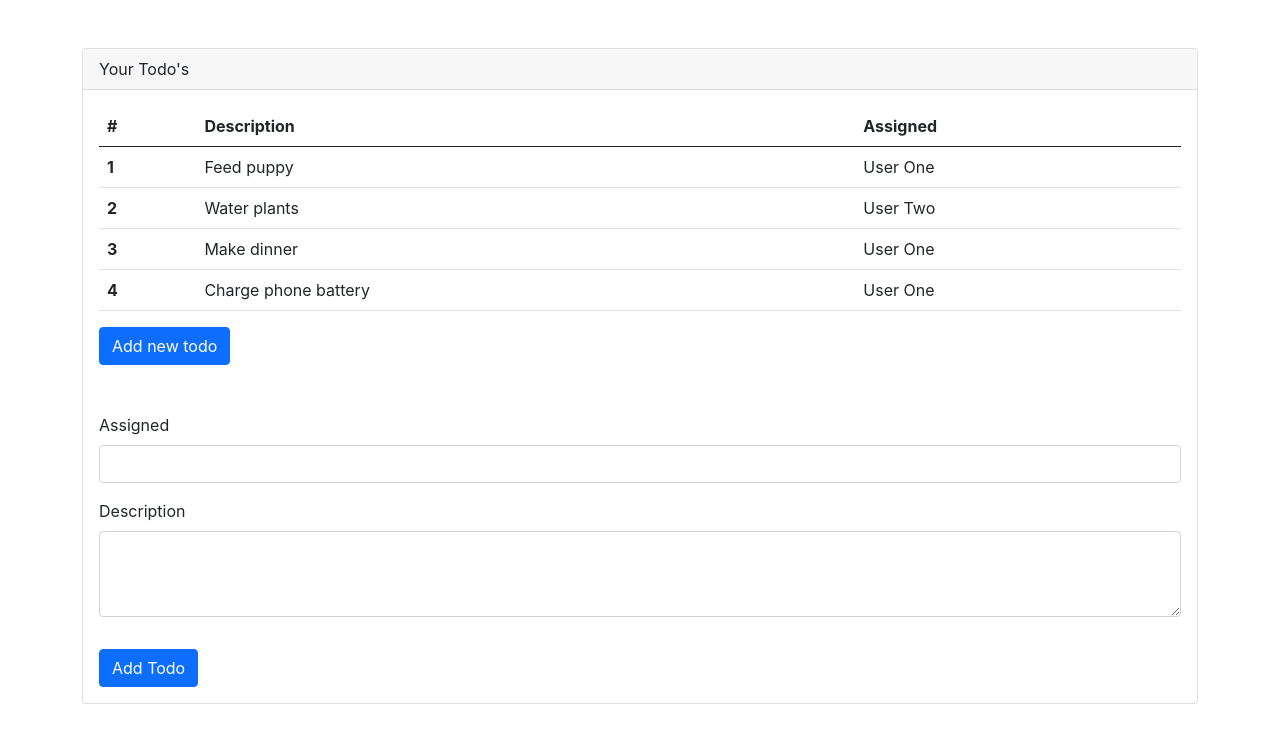
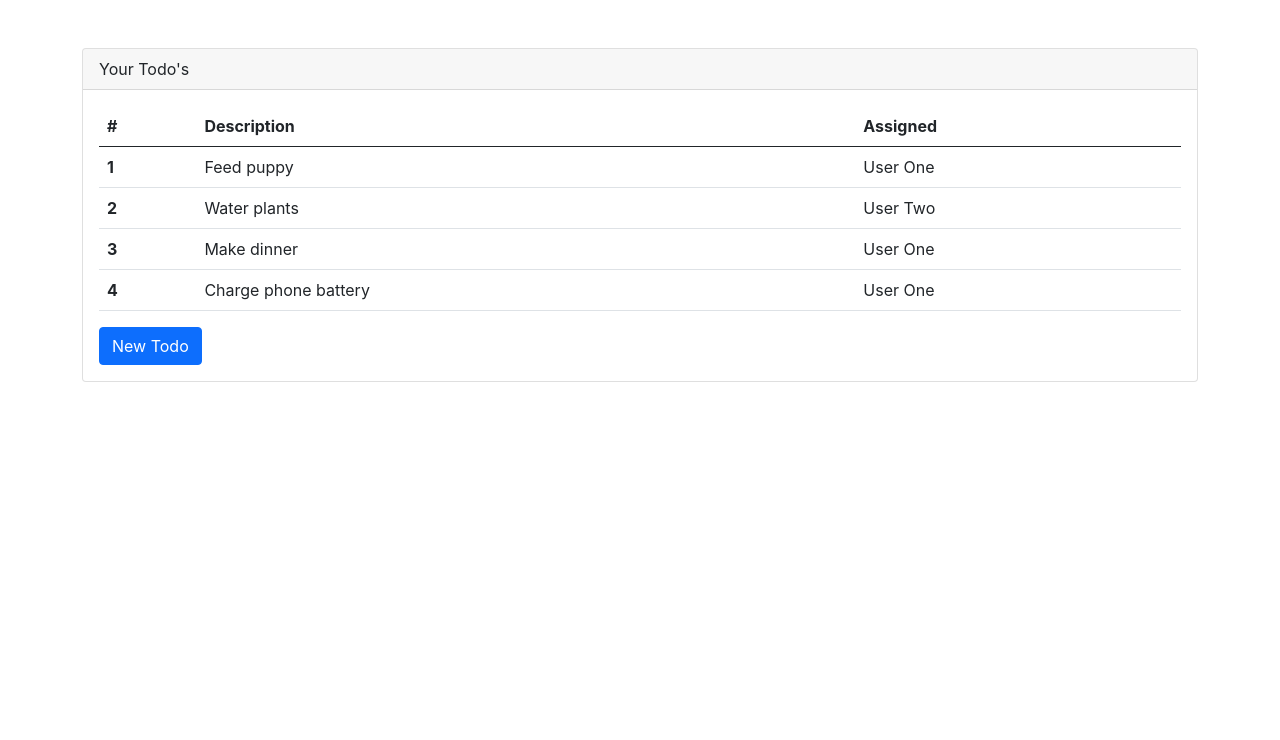
Before and after one commit to kristinaradeva1/React-Todos-Application, a React (Create React App) app: page / in a window 1280 px wide. Shown: the top 740 px of the page. Built offline with nearby package versions, Linux system fonts and the light colour scheme.

Commit message:
Added conditional rendering to show the form

```diff
--- a/src/App.js
+++ b/src/App.js
@@ -4,6 +4,8 @@
 import NewTodoForm from './components/NewTodoForm';
 
 function App() {
+
+  const [showAddTodoForm, setShowAddTodoForm] = useState(false);
 
   const [todos, setTodos] = useState([
     {rowNumber: 1, rowDescription: 'Feed puppy', rowAssigned: 'User One'},
@@ -43,10 +45,12 @@
         </div>
         <div className="card-body">
          <TodoTable todos={todos} deleteTodo={deleteTodo}/>
-         <button className='btn btn-primary'>
-          Add new todo
+         <button onClick={() => setShowAddTodoForm(!showAddTodoForm)} className='btn btn-primary'>
+          {showAddTodoForm ? 'Close New todo' : 'New Todo'}
          </button>
+         {showAddTodoForm &&
          <NewTodoForm addTodo={addTodo}/>
+         }
         </div>
       </div>
     </div>
```
